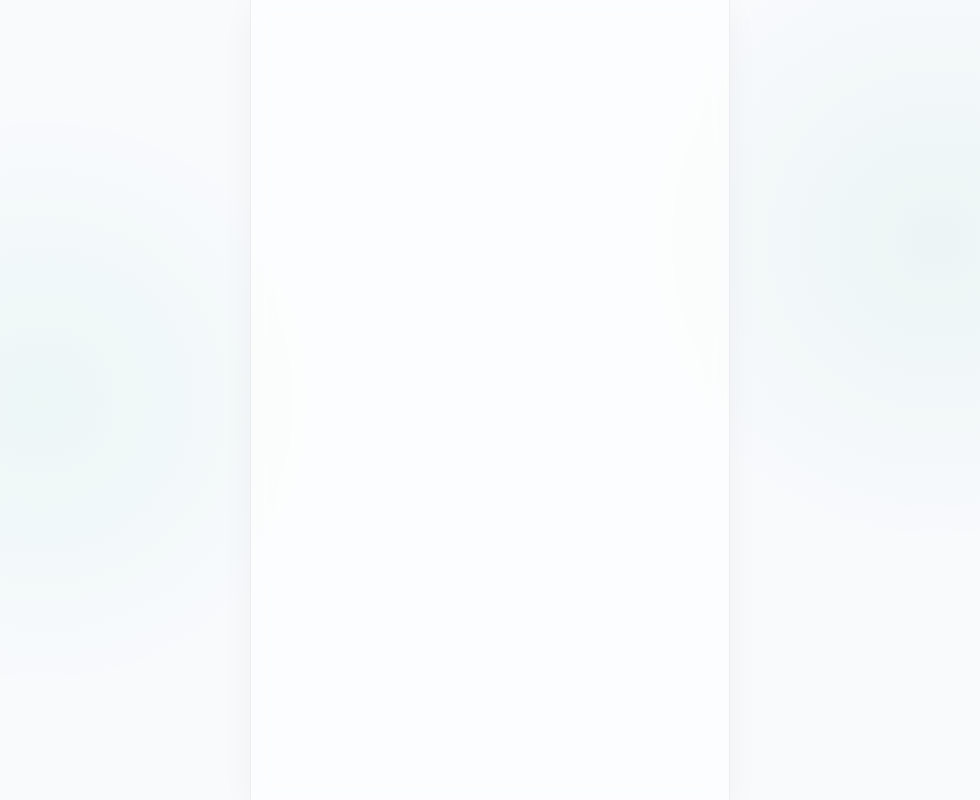
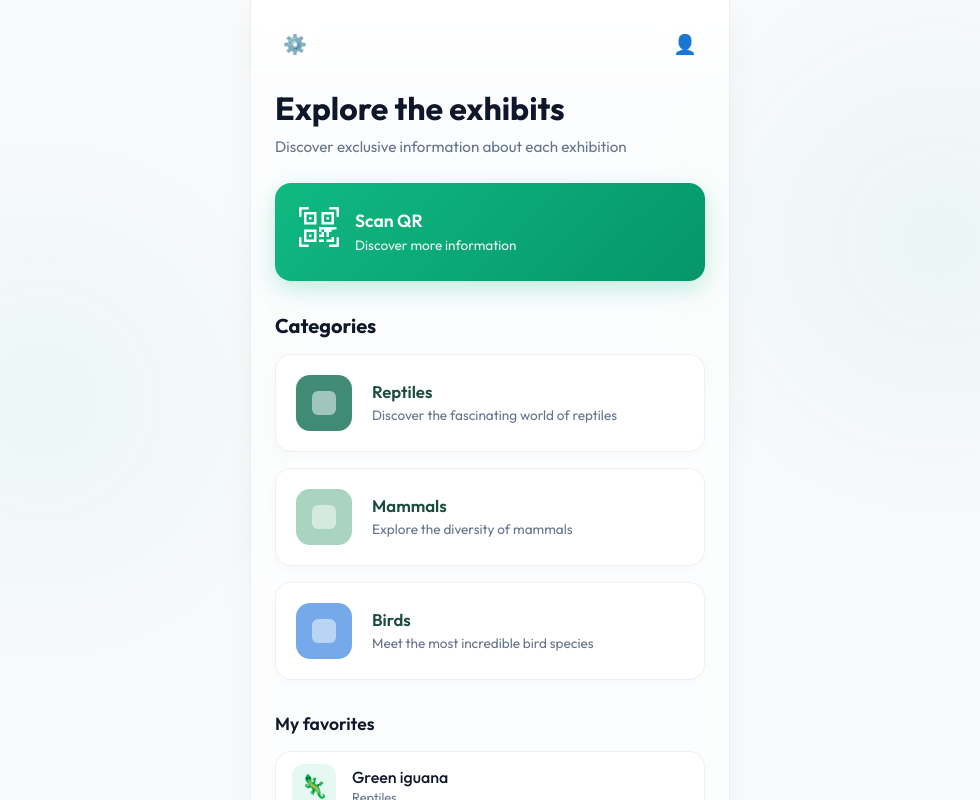
Before and after one commit to KMTB00052571903/ZooScan, a React (Vite) app: page /home in a window 1280 px wide. Before the commit this address had no page. Shown: the top 800 px of the page, without its empty margins (150-1130 px from the left). Built offline with nearby package versions, Linux system fonts and the light colour scheme.

Commit message:
Feat: QR icon + HomeScreen

```diff
--- a/src/App.tsx
+++ b/src/App.tsx
@@ -8,6 +8,7 @@ import { ScanScreen } from './screens/ScanScreen';
 import { LoginScreen } from './pages/auth/LoginScreen';
 import { SignupScreen } from './pages/auth/SignupScreen';
 import { EditProfileScreen } from './pages/EditProfileScreen';
+import { HomeScreen } from './pages/HomeScreen';
 
 function App() {
   return (
@@ -15,6 +16,7 @@ function App() {
       <Route path="/" element={<Navigate to="/login" replace />} />
       <Route path="/login" element={<LoginScreen />} />
       <Route path="/signup" element={<SignupScreen />} />
+      <Route path="/home" element={<HomeScreen />} />
       <Route path="/profile" element={<ProfileScreen />} />
       <Route path="/edit-profile" element={<EditProfileScreen />} />
       <Route path="/qr" element={<QRScreen />} />
--- /dev/null
+++ b/src/components/ui/QrCodeIcon.tsx
@@ -0,0 +1,16 @@
+export const QrCodeIcon = ({ className = '', size = 24 }: { className?: string, size?: number | string }) => (
+  <svg
+    xmlns="http://www.w3.org/2000/svg"
+    width={size}
+    height={size}
+    fill="currentColor"
+    className={`bi bi-qr-code-scan ${className}`}
+    viewBox="0 0 16 16"
+  >
+    <path d="M0 .5A.5.5 0 0 1 .5 0h3a.5.5 0 0 1 0 1H1v2.5a.5.5 0 0 1-1 0zm12 0a.5.5 0 0 1 .5-.5h3a.5.5 0 0 1 .5.5v3a.5.5 0 0 1-1 0V1h-2.5a.5.5 0 0 1-.5-.5M.5 12a.5.5 0 0 1 .5.5V15h2.5a.5.5 0 0 1 0 1h-3a.5.5 0 0 1-.5-.5v-3a.5.5 0 0 1 .5-.5m15 0a.5.5 0 0 1 .5.5v3a.5.5 0 0 1-.5.5h-3a.5.5 0 0 1 0-1H15v-2.5a.5.5 0 0 1 .5-.5M4 4h1v1H4z"/>
+    <path d="M7 2H2v5h5zM3 3h3v3H3zm2 8H4v1h1z"/>
+    <path d="M7 9H2v5h5zm-4 1h3v3H3zm8-6h1v1h-1z"/>
+    <path d="M9 2h5v5H9zm1 1v3h3V3zM8 8v2h1v1H8v1h2v-2h1v2h1v-2h1v-1h2v-1h-3V8zm2 2H9V9h1zm4 2h-1v1h-2v1h3zm-4 2v-1H8v1z"/>
+    <path d="M12 9h2V8h-2z"/>
+  </svg>
+);
--- a/src/layout/AppLayout.tsx
+++ b/src/layout/AppLayout.tsx
@@ -1,5 +1,6 @@
 import type { ReactNode } from 'react';
 import { useNavigate } from 'react-router-dom';
+import { QrCodeIcon } from '../components/ui/QrCodeIcon';
 
 interface AppLayoutProps {
   title: string;
@@ -11,12 +12,25 @@ export const AppLayout = ({ title, children }: AppLayoutProps) => {
 
   const renderHeaderContent = () => {
     switch (title) {
+      case 'Home':
+        return (
+          <>
+            <button className="icon-btn" onClick={() => navigate('/settings')} style={{ background: 'transparent', border: 'none' }}>⚙️</button>
+            <div style={{ flex: 1 }}></div>
+            <button className="icon-btn" onClick={() => navigate('/profile')} style={{ background: 'transparent', border: 'none' }}>👤</button>
+          </>
+        );
       case 'Profile':
         return (
           <>
-            <button className="icon-btn" onClick={() => navigate('/qr')}>📷</button>
+            <button className="icon-btn" onClick={() => navigate('/home')}>←</button>
             <h1 className="header-title">{title}</h1>
-            <button className="icon-btn" onClick={() => navigate('/settings')}>⚙️</button>
+            <div style={{ display: 'flex', gap: '8px' }}>
+              <button className="icon-btn" onClick={() => navigate('/qr')}>
+                <QrCodeIcon size={20} />
+              </button>
+              <button className="icon-btn" onClick={() => navigate('/settings')}>⚙️</button>
+            </div>
           </>
         );
       case 'Settings':
--- /dev/null
+++ b/src/pages/HomeScreen.tsx
@@ -0,0 +1,118 @@
+import { AppLayout } from '../layout/AppLayout';
+import { useNavigate } from 'react-router-dom';
+import { FavoriteCard } from '../components/ui/FavoriteCard';
+import { useSpecies } from '../context/SpeciesContext';
+import type { Species } from '../models/Species';
+
+import { QrCodeIcon } from '../components/ui/QrCodeIcon';
+
+export const HomeScreen = () => {
+  const navigate = useNavigate();
+  const { setSelectedSpecies } = useSpecies();
+
+  const handleFavoriteClick = (speciesMock: Species) => {
+    setSelectedSpecies(speciesMock);
+    navigate('/animal');
+  };
+
+  return (
+    <AppLayout title="Home">
+      <div className="home-container">
+
+        <h1 className="home-title">Explore the exhibits</h1>
+        <p className="home-subtitle">
+          Discover exclusive information about each exhibition
+        </p>
+
+        <div className="home-scan-card" onClick={() => navigate('/qr')}>
+          <div className="home-scan-icon">
+            <QrCodeIcon size={40} />
+          </div>
+          <div className="home-scan-text">
+            <h3>Scan QR</h3>
+            <p>Discover more information</p>
+          </div>
+        </div>
+
+        <h2 className="categories-title">Categories</h2>
+
+        {/* Reptiles */}
+        <div className="category-card">
+          <div className="category-icon" style={{ backgroundColor: '#418B75' }}>
+            <div className="category-icon-inner"></div>
+          </div>
+          <div className="category-info">
+            <h4 style={{ color: '#1B4D3E' }}>Reptiles</h4>
+            <p>Discover the fascinating world of reptiles</p>
+          </div>
+        </div>
+
+        {/* Mammals */}
+        <div className="category-card">
+          <div className="category-icon" style={{ backgroundColor: '#A9D4C2' }}>
+            <div className="category-icon-inner"></div>
+          </div>
+          <div className="category-info">
+            <h4 style={{ color: '#1B4D3E' }}>Mammals</h4>
+            <p>Explore the diversity of mammals</p>
+          </div>
+        </div>
+
+        {/* Birds */}
+        <div className="category-card">
+          <div className="category-icon" style={{ backgroundColor: '#75A9EA' }}>
+            <div className="category-icon-inner"></div>
+          </div>
+          <div className="category-info">
+            <h4 style={{ color: '#1B4D3E' }}>Birds</h4>
+            <p>Meet the most incredible bird species</p>
+          </div>
+        </div>
+
+        {/* My favorites */}
+        <div className="favorites-header" style={{ marginTop: '1rem' }}>
+          <h3 className="favorites-title">My favorites</h3>
+        </div>
+        <div className="favorites-list">
+          <FavoriteCard
+            name="Green iguana"
+            type="Reptiles"
+            emoji="🦎"
+            onClick={() => handleFavoriteClick({
+              id: "iguana",
+              name: "Green iguana",
+              habitat: "Tropical rainforest",
+              dangerLevel: "Low",
+              description: "The green iguana is a large, arboreal, mostly herbivorous species of lizard of the genus Iguana native to the Caribbean."
+            })}
+          />
+          <FavoriteCard
+            name="African lion"
+            type="Mammals"
+            emoji="🦁"
+            onClick={() => handleFavoriteClick({
+              id: "lion",
+              name: "African lion",
+              habitat: "Savannah",
+              dangerLevel: "High",
+              description: "The lion is a large cat of the genus Panthera native to Africa and India. It has a muscular, deep-chested body and a prominent mane."
+            })}
+          />
+          <FavoriteCard
+            name="Golden eagle"
+            type="Birds"
+            emoji="🦅"
+            onClick={() => handleFavoriteClick({
+              id: "eagle",
+              name: "Golden eagle",
+              habitat: "Mountains",
+              dangerLevel: "Medium",
+              description: "The golden eagle is a bird of prey living in the Northern Hemisphere. It is the most widely distributed species of eagle."
+            })}
+          />
+        </div>
+
+      </div>
+    </AppLayout>
+  );
+};
--- a/src/pages/QRScreen.tsx
+++ b/src/pages/QRScreen.tsx
@@ -1,4 +1,5 @@
 import { AppLayout } from '../layout/AppLayout';
+import { QrCodeIcon } from '../components/ui/QrCodeIcon';
 
 export const QRScreen = () => {
   const handleScan = () => {
@@ -17,7 +18,9 @@ export const QRScreen = () => {
           <div className="qr-corner top-right"></div>
           <div className="qr-corner bottom-left"></div>
           <div className="qr-corner bottom-right"></div>
-          <div className="qr-box">📷</div>
+          <div className="qr-box">
+            <QrCodeIcon size={80} />
+          </div>
         </div>
         <button className="scan-btn" id="scanBtn" onClick={handleScan}>Scan QR Code</button>
         <div className="steps-indicator">
--- a/src/pages/auth/LoginScreen.tsx
+++ b/src/pages/auth/LoginScreen.tsx
@@ -6,7 +6,7 @@ export const LoginScreen = () => {
 
   const handleLogin = (e: React.FormEvent) => {
     e.preventDefault();
-    navigate('/profile');
+    navigate('/home');
   };
 
   return (
--- a/src/pages/auth/SignupScreen.tsx
+++ b/src/pages/auth/SignupScreen.tsx
@@ -6,7 +6,7 @@ export const SignupScreen = () => {
 
   const handleSignup = (e: React.FormEvent) => {
     e.preventDefault();
-    navigate('/profile');
+    navigate('/home');
   };
 
   return (
--- a/src/styles/styles.css
+++ b/src/styles/styles.css
@@ -1,15 +1,15 @@
 @import url('https://fonts.googleapis.com/css2?family=Outfit:wght@300;400;500;600;700&display=swap');
 
 :root {
-  --bg-dark: #f8fafc; /* Changed to a very light, clean gray/white */
-  --bg-panel: rgba(255, 255, 255, 0.85); /* White glass */
-  --text-main: #0f172a; /* Dark text for contrast */
-  --text-muted: #64748b; /* Softer gray */
-  --accent-primary: #10b981; /* Emerald green */
+  --bg-dark: #f8fafc;
+  --bg-panel: rgba(255, 255, 255, 0.85);
+  --text-main: #0f172a;
+  --text-muted: #64748b;
+  --accent-primary: #10b981;
   --accent-secondary: #059669;
   --accent-gradient: linear-gradient(135deg, #10b981 0%, #059669 100%);
-  --glass-border: rgba(0, 0, 0, 0.06); /* Subtle dark border for light mode */
-  --glass-shadow: 0 8px 32px 0 rgba(0, 0, 0, 0.04); /* Soft shadow */
+  --glass-border: rgba(0, 0, 0, 0.06);
+  --glass-shadow: 0 8px 32px 0 rgba(0, 0, 0, 0.04);
 }
 
 * {
@@ -573,3 +573,115 @@ body {
   0%, 100% { opacity: 0.8; transform: scale(1); }
   50% { opacity: 1; transform: scale(1.02); }
 }
+
+/* =========================================
+   HOME SCREEN
+========================================= */
+.home-container {
+  display: flex;
+  flex-direction: column;
+}
+
+.home-title {
+  font-size: 2rem;
+  font-weight: 700;
+  color: var(--text-main);
+  margin-bottom: 0.5rem;
+}
+
+.home-subtitle {
+  color: var(--text-muted);
+  font-size: 0.95rem;
+  margin-bottom: 1.5rem;
+  line-height: 1.5;
+}
+
+.home-scan-card {
+  background: var(--accent-gradient);
+  border-radius: 16px;
+  padding: 1.5rem;
+  display: flex;
+  align-items: center;
+  gap: 1rem;
+  color: white;
+  margin-bottom: 2rem;
+  cursor: pointer;
+  box-shadow: 0 8px 24px rgba(16, 185, 129, 0.25);
+  transition: transform 0.3s ease, box-shadow 0.3s ease;
+}
+
+.home-scan-card:hover {
+  transform: translateY(-4px);
+  box-shadow: 0 12px 28px rgba(16, 185, 129, 0.35);
+}
+
+.home-scan-icon {
+  font-size: 2.5rem;
+}
+
+.home-scan-text h3 {
+  font-size: 1.1rem;
+  font-weight: 600;
+  margin-bottom: 0.25rem;
+}
+
+.home-scan-text p {
+  font-size: 0.85rem;
+  opacity: 0.9;
+}
+
+.categories-title {
+  font-size: 1.25rem;
+  font-weight: 700;
+  color: var(--text-main);
+  margin-bottom: 1rem;
+}
+
+.category-card {
+  background: var(--bg-panel);
+  border: 1px solid var(--glass-border);
+  border-radius: 16px;
+  padding: 1.25rem;
+  display: flex;
+  align-items: center;
+  gap: 1.25rem;
+  margin-bottom: 1rem;
+  box-shadow: 0 4px 12px rgba(0,0,0,0.02);
+  transition: all 0.3s ease;
+  cursor: pointer;
+}
+
+.category-card:hover {
+  border-color: rgba(16, 185, 129, 0.3);
+  transform: translateX(4px);
+  background: white;
+}
+
+.category-icon {
+  width: 56px;
+  height: 56px;
+  border-radius: 14px;
+  display: flex;
+  align-items: center;
+  justify-content: center;
+}
+
+.category-icon-inner {
+  width: 24px;
+  height: 24px;
+  border-radius: 6px;
+  background: rgba(255, 255, 255, 0.5);
+}
+
+.category-info h4 {
+  font-size: 1.05rem;
+  font-weight: 600;
+  color: var(--text-main);
+  margin-bottom: 0.25rem;
+}
+
+.category-info p {
+  font-size: 0.85rem;
+  color: var(--text-muted);
+  line-height: 1.4;
+}
```
